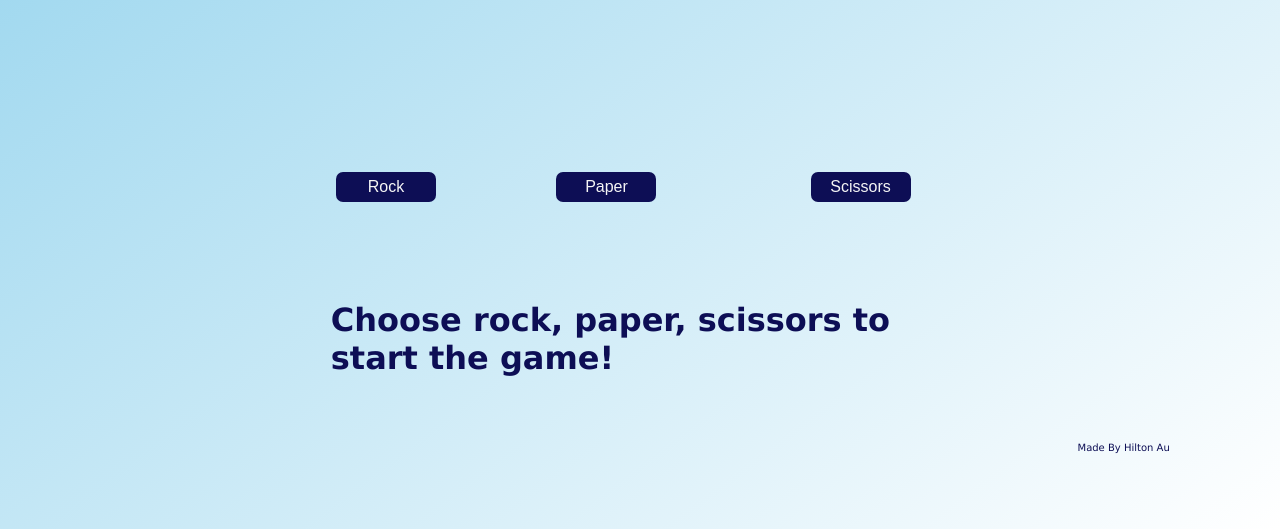
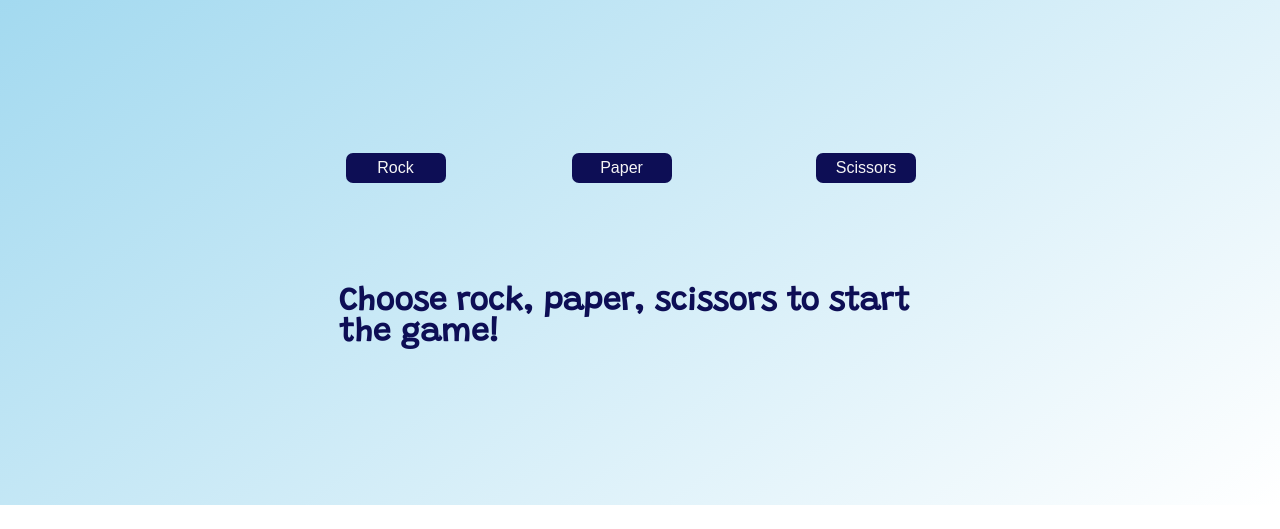
Before and after one commit to hilton-au/rock-paper-scissors, a plain HTML site: page index.html in a window 1280 px wide. Shown: the part 437-966 px from the top of the page. After the commit the page ends 942 px from the top, so only its background shows below. Drawn offline with Linux system fonts and the light colour scheme.

Commit message:
Changed font. Also hid overflow.

```diff
--- a/index.html
+++ b/index.html
@@ -4,7 +4,7 @@
     <title> Rock Paper Scissors Game</title>
     <meta charset="UTF-8"/>
     <link href="rock-paper-scissors.css" rel="stylesheet" type="text/css">
-    <link rel="stylesheet" href="https://fonts.googleapis.com/css?family=Lobster">
+    <link rel="stylesheet" href="https://fonts.googleapis.com/css?family=Grandstander">
 </head>
 
 <header>
@@ -25,7 +25,6 @@
     <button class="choice" id="paper">Paper</button>
     <button class="choice" id="scissors">Scissors</button>
     <div id="message"></div>
-    <footer class = "madeBy">Made By Hilton Au</footer>
 </div>
 </body>
 <script src="rock-paper-scissors.js"></script>
--- a/rock-paper-scissors.css
+++ b/rock-paper-scissors.css
@@ -1,15 +1,10 @@
-html{
-    min-height:100vh;
-    margin: 0;
-}
-
-body{
+body, html{
     background: linear-gradient(to bottom right, skyblue, white);
     background-repeat: no-repeat;
     min-height: 100vh;
     margin: 0;
-    font-family: Verdana, Geneva, sans-serif;
-
+    font-family: 'Grandstander';
+    overflow: hidden;
 }
 
 .container{
@@ -21,11 +16,10 @@ body{
 .titleBar{
     display: grid;
     padding: 0px;
-    /* background-color:#0d0e55; */
 }
 
 .title{
-    font-family: 'Lobster';
+    font-family: 'Grandstander';
     color: #0d0e55;
     font-size: 50px;
     font-weight: bold;
@@ -33,15 +27,6 @@ body{
     align-self: center;
 }
 
-.madeBy{
-    color: #0d0e55;
-    align-self: flex-end;
-    font-size: 10px;
-    grid-row: 10/11;
-    grid-column: 10/11;
-    align-self: flex-end;
-    justify-self: flex-end;
-}
 
 
 button{
```
